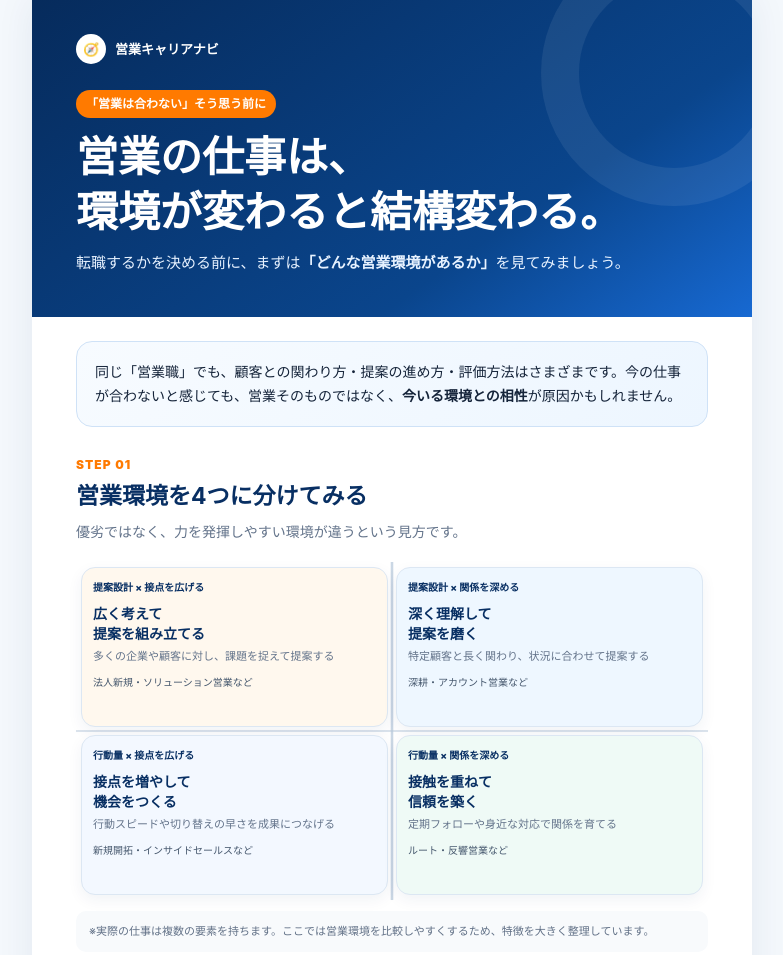
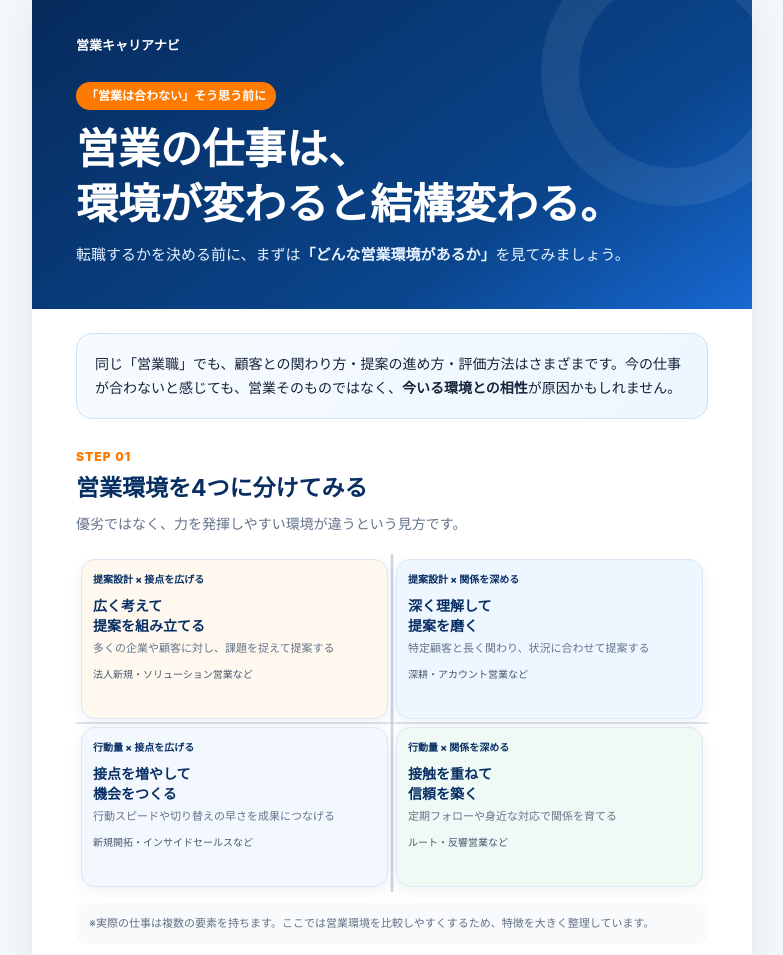
Before and after one commit to bc2026-dev/salescareernavi, a plain HTML site: page tips001.html in a window 1280 px wide. Shown: the top 955 px of the page, without its empty margins (248-1031 px from the left). Drawn offline with Linux system fonts and the light colour scheme.

Commit message:
Add files via upload

```diff
--- a/tips001.html
+++ b/tips001.html
@@ -15,7 +15,7 @@
 .cta .cta-button.secondary{background:#fff;color:#082f63}
 .cta .cta-note{margin-top:10px;padding:0;background:transparent;color:#dcecff;font-size:10px;font-weight:500}
 </style></head><body><main class="wrap">
-<header class="hero"><div class="brand"><i>🧭</i>営業キャリアナビ</div><span class="eyebrow">「営業は合わない」そう思う前に</span><h1>営業の仕事は、<br>環境が変わると結構変わる。</h1><p>転職するかを決める前に、まずは<strong>「どんな営業環境があるか」</strong>を見てみましょう。</p></header>
+<header class="hero"><div class="brand">営業キャリアナビ</div><span class="eyebrow">「営業は合わない」そう思う前に</span><h1>営業の仕事は、<br>環境が変わると結構変わる。</h1><p>転職するかを決める前に、まずは<strong>「どんな営業環境があるか」</strong>を見てみましょう。</p></header>
 <div class="intro"><div class="intro-card"><p>同じ「営業職」でも、顧客との関わり方・提案の進め方・評価方法はさまざまです。今の仕事が合わないと感じても、営業そのものではなく、<strong>今いる環境との相性</strong>が原因かもしれません。</p></div></div>
 <section><div class="step">STEP 01</div><h2>営業環境を4つに分けてみる</h2><p class="lead">優劣ではなく、力を発揮しやすい環境が違うという見方です。</p><div class="axis"><span>提案設計 × 接点を広げる</span><span>提案設計 × 関係を深める</span></div><div class="map">
 <div class="map-card"><b>広く考えて<br>提案を組み立てる</b><span>多くの企業や顧客に対し、課題を捉えて提案する</span><em>法人新規・ソリューション営業など</em></div><div class="map-card"><b>深く理解して<br>提案を磨く</b><span>特定顧客と長く関わり、状況に合わせて提案する</span><em>深耕・アカウント営業など</em></div><div class="map-card"><b>接点を増やして<br>機会をつくる</b><span>行動スピードや切り替えの早さを成果につなげる</span><em>新規開拓・インサイドセールスなど</em></div><div class="map-card"><b>接触を重ねて<br>信頼を築く</b><span>定期フォローや身近な対応で関係を育てる</span><em>ルート・反響営業など</em></div></div><p class="note">※実際の仕事は複数の要素を持ちます。ここでは営業環境を比較しやすくするため、特徴を大きく整理しています。</p></section>
```
